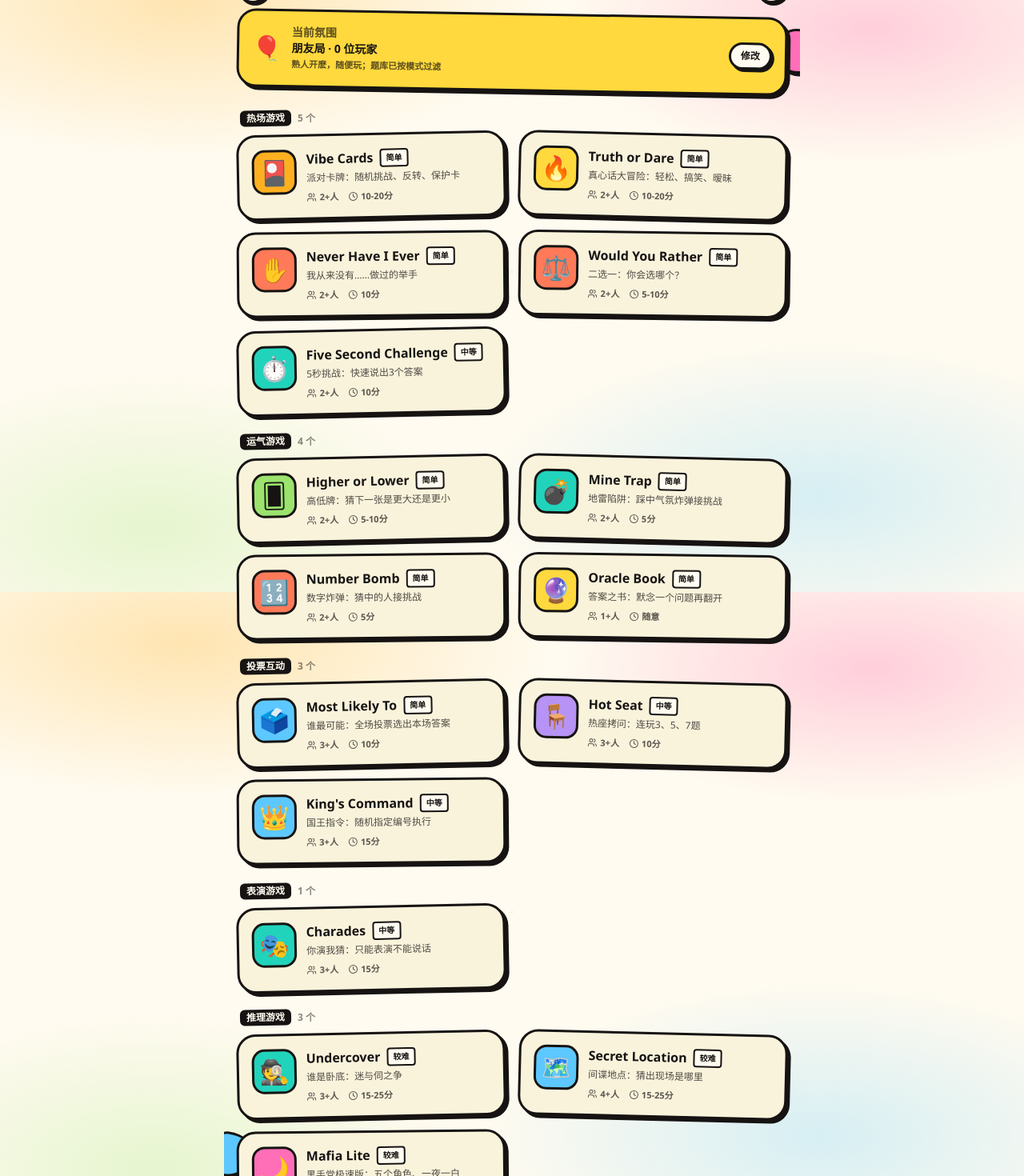
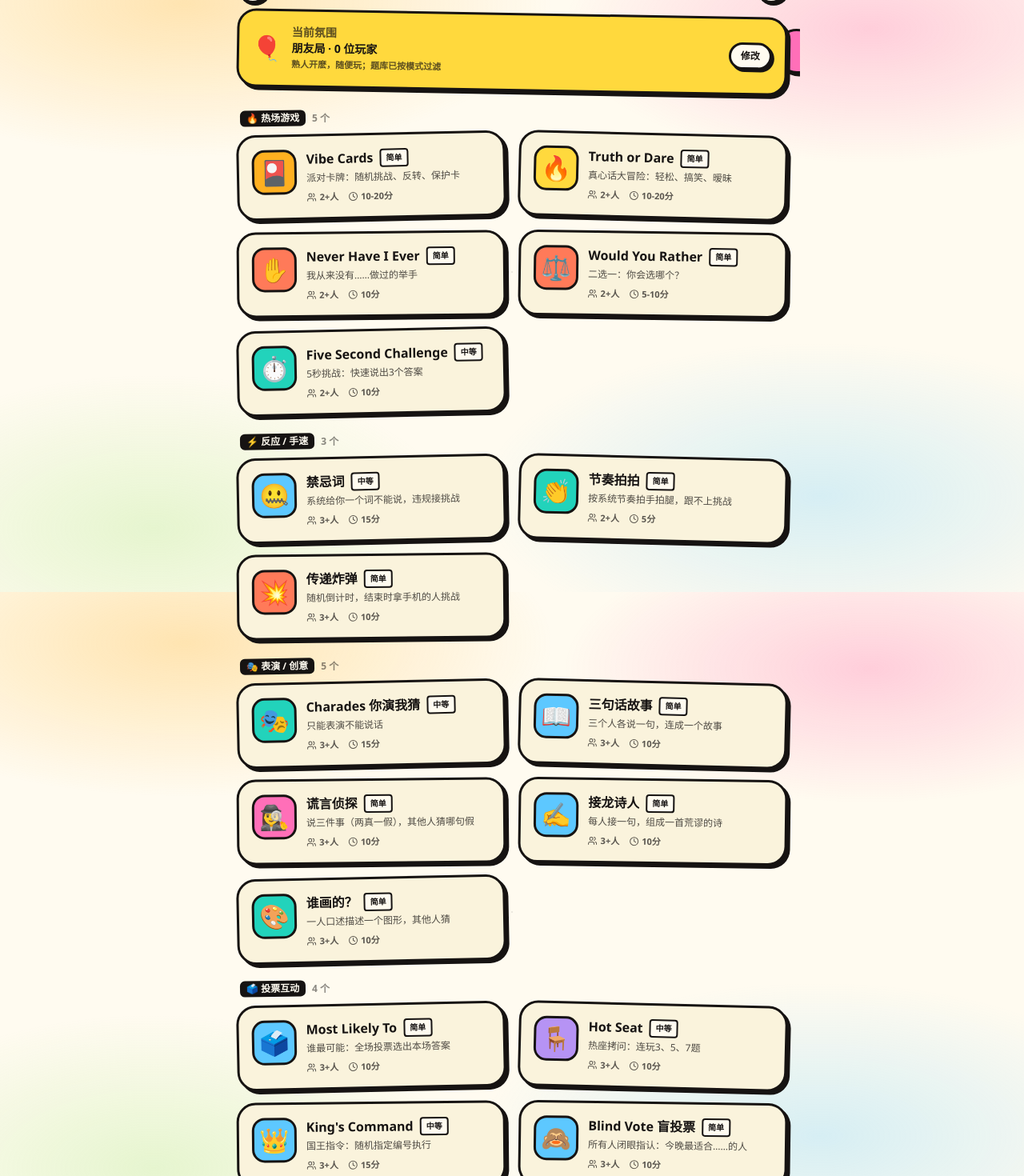
Before and after one commit to byronwjw-ui/vibepartyglobal, a Next.js app: page /lobby in a window 1280 px wide. Shown: the part 60-1530 px from the top of the page at 80% size. Built offline with nearby package versions, Linux system fonts and the light colour scheme.

Commit message:
注册 12 个新游戏 + 新增 3 个游戏分类（表演/反应/暧昧/喝酒切换）

```diff
--- a/data/games.ts
+++ b/data/games.ts
@@ -1,35 +1,60 @@
 import type { GameDefinition } from '@/types';
 
 export const GAMES: GameDefinition[] = [
-  // 热场
-  { id: 'vibe-cards', title: 'Vibe Cards', subtitle: '派对卡牌：随机挑战、反转、保护卡', category: '热场游戏', minPlayers: 2, duration: '10-20分', difficulty: '简单', tags: ['全员','轻松','随机'], icon: '🎴', isPremium: false, enabled: true },
-  { id: 'truth-or-dare', title: 'Truth or Dare', subtitle: '真心话大冒险：轻松、搞笑、暧昧', category: '热场游戏', minPlayers: 2, duration: '10-20分', difficulty: '简单', tags: ['经典','互动'], icon: '🔥', isPremium: false, enabled: true },
-  { id: 'never-have-i-ever', title: 'Never Have I Ever', subtitle: '我从来没有……做过的举手', category: '热场游戏', minPlayers: 2, duration: '10分', difficulty: '简单', tags: ['破冰','闲聊'], icon: '✋', isPremium: false, enabled: true },
-  { id: 'would-you-rather', title: 'Would You Rather', subtitle: '二选一：你会选哪个？', category: '热场游戏', minPlayers: 2, duration: '5-10分', difficulty: '简单', tags: ['投票','思考'], icon: '⚖️', isPremium: false, enabled: true },
-  { id: 'five-second', title: 'Five Second Challenge', subtitle: '5秒挑战：快速说出3个答案', category: '热场游戏', minPlayers: 2, duration: '10分', difficulty: '中等', tags: ['节奏','反应'], icon: '⏱️', isPremium: false, enabled: true },
-  // 运气
-  { id: 'higher-lower', title: 'Higher or Lower', subtitle: '高低牌：猜下一张是更大还是更小', category: '运气游戏', minPlayers: 2, duration: '5-10分', difficulty: '简单', tags: ['牌面','猜测'], icon: '🂠', isPremium: false, enabled: true },
-  { id: 'mine-trap', title: 'Mine Trap', subtitle: '地雷陷阱：踩中气氛炸弹接挑战', category: '运气游戏', minPlayers: 2, duration: '5分', difficulty: '简单', tags: ['网格','心跳'], icon: '💣', isPremium: false, enabled: true },
-  { id: 'number-bomb', title: 'Number Bomb', subtitle: '数字炸弹：猜中的人接挑战', category: '运气游戏', minPlayers: 2, duration: '5分', difficulty: '简单', tags: ['数字','经典'], icon: '🔢', isPremium: false, enabled: true },
-  { id: 'oracle-book', title: 'Oracle Book', subtitle: '答案之书：默念一个问题再翻开', category: '运气游戏', minPlayers: 1, duration: '随意', difficulty: '简单', tags: ['占卜','神秘'], icon: '🔮', isPremium: false, enabled: true },
-  // 投票
-  { id: 'most-likely-to', title: 'Most Likely To', subtitle: '谁最可能：全场投票选出本场答案', category: '投票互动', minPlayers: 3, duration: '10分', difficulty: '简单', tags: ['投票','夕阳红'], icon: '🗳️', isPremium: false, enabled: true },
-  { id: 'hot-seat', title: 'Hot Seat', subtitle: '热座拷问：连玩3、5、7题', category: '投票互动', minPlayers: 3, duration: '10分', difficulty: '中等', tags: ['提问','深聊'], icon: '🪑', isPremium: false, enabled: true },
-  { id: 'kings-command', title: "King's Command", subtitle: '国王指令：随机指定编号执行', category: '投票互动', minPlayers: 3, duration: '15分', difficulty: '中等', tags: ['身份','隐藏'], icon: '👑', isPremium: false, enabled: true },
-  // 表演
-  { id: 'charades', title: 'Charades', subtitle: '你演我猜：只能表演不能说话', category: '表演游戏', minPlayers: 3, duration: '15分', difficulty: '中等', tags: ['表演','计时'], icon: '🎭', isPremium: false, enabled: true },
-  // 推理
-  { id: 'undercover', title: 'Undercover', subtitle: '谁是卧底：迷与伺之争', category: '推理游戏', minPlayers: 3, duration: '15-25分', difficulty: '较难', tags: ['身份','讨论'], icon: '🕵️', isPremium: false, enabled: true },
-  { id: 'secret-location', title: 'Secret Location', subtitle: '间谍地点：猜出现场是哪里', category: '推理游戏', minPlayers: 4, duration: '15-25分', difficulty: '较难', tags: ['身份','隐藏'], icon: '🗺️', isPremium: false, enabled: true },
-  { id: 'mafia-lite', title: 'Mafia Lite', subtitle: '黑手党极速版：五个角色、一夜一白', category: '推理游戏', minPlayers: 5, duration: '20-30分', difficulty: '较难', tags: ['夜晚','投票'], icon: '🌙', isPremium: false, enabled: true },
+  // ============ 热场游戏 ============
+  { id: 'vibe-cards', title: 'Vibe Cards', subtitle: '派对卡牌：随机挑战、反转、保护卡', category: '热场游戏', minPlayers: 2, duration: '10-20分', difficulty: '简单', tags: ['全员','轻松','随机'], modeAffinity: ['friends','funny'], icon: '🎴', isPremium: false, enabled: true },
+  { id: 'truth-or-dare', title: 'Truth or Dare', subtitle: '真心话大冒险：轻松、搞笑、暧昧', category: '热场游戏', minPlayers: 2, duration: '10-20分', difficulty: '简单', tags: ['经典','互动'], modeAffinity: ['friends','spicy'], icon: '🔥', isPremium: false, enabled: true },
+  { id: 'never-have-i-ever', title: 'Never Have I Ever', subtitle: '我从来没有……做过的举手', category: '热场游戏', minPlayers: 2, duration: '10分', difficulty: '简单', tags: ['破冰','闲聊'], modeAffinity: ['icebreaker','friends'], icon: '✋', isPremium: false, enabled: true },
+  { id: 'would-you-rather', title: 'Would You Rather', subtitle: '二选一：你会选哪个？', category: '热场游戏', minPlayers: 2, duration: '5-10分', difficulty: '简单', tags: ['投票','思考'], modeAffinity: ['icebreaker','friends'], icon: '⚖️', isPremium: false, enabled: true },
+  { id: 'five-second', title: 'Five Second Challenge', subtitle: '5秒挑战：快速说出3个答案', category: '热场游戏', minPlayers: 2, duration: '10分', difficulty: '中等', tags: ['节奏','反应'], modeAffinity: ['funny','friends'], icon: '⏱️', isPremium: false, enabled: true },
+
+  // ============ 运气游戏 ============
+  { id: 'higher-lower', title: 'Higher or Lower', subtitle: '高低牌：猜下一张是更大还是更小', category: '运气游戏', minPlayers: 2, duration: '5-10分', difficulty: '简单', tags: ['牌面','猜测'], modeAffinity: ['friends','drinking'], icon: '🂠', isPremium: false, enabled: true },
+  { id: 'mine-trap', title: 'Mine Trap', subtitle: '地雷陷阱：踩中气氛炸弹接挑战', category: '运气游戏', minPlayers: 2, duration: '5分', difficulty: '简单', tags: ['网格','心跳'], modeAffinity: ['funny','drinking'], icon: '💣', isPremium: false, enabled: true },
+  { id: 'number-bomb', title: 'Number Bomb', subtitle: '数字炸弹：猜中的人接挑战', category: '运气游戏', minPlayers: 2, duration: '5分', difficulty: '简单', tags: ['数字','经典'], modeAffinity: ['friends','drinking'], icon: '🔢', isPremium: false, enabled: true },
+  { id: 'oracle-book', title: 'Oracle Book', subtitle: '答案之书：默念一个问题再翻开', category: '运气游戏', minPlayers: 1, duration: '随意', difficulty: '简单', tags: ['占卜','神秘'], modeAffinity: ['spicy','friends'], icon: '🔮', isPremium: false, enabled: true },
+
+  // ============ 投票互动 ============
+  { id: 'most-likely-to', title: 'Most Likely To', subtitle: '谁最可能：全场投票选出本场答案', category: '投票互动', minPlayers: 3, duration: '10分', difficulty: '简单', tags: ['投票','吐槽'], modeAffinity: ['friends','funny'], icon: '🗳️', isPremium: false, enabled: true },
+  { id: 'hot-seat', title: 'Hot Seat', subtitle: '热座拷问：连玩3、5、7题', category: '投票互动', minPlayers: 3, duration: '10分', difficulty: '中等', tags: ['提问','深聊'], modeAffinity: ['spicy','friends'], icon: '🪑', isPremium: false, enabled: true },
+  { id: 'kings-command', title: "King's Command", subtitle: '国王指令：随机指定编号执行', category: '投票互动', minPlayers: 3, duration: '15分', difficulty: '中等', tags: ['身份','隐藏'], modeAffinity: ['friends','funny'], icon: '👑', isPremium: false, enabled: true },
+  { id: 'blind-vote', title: 'Blind Vote 盲投票', subtitle: '所有人闭眼指认：今晚最适合……的人', category: '投票互动', minPlayers: 3, duration: '10分', difficulty: '简单', tags: ['投票','无声'], modeAffinity: ['icebreaker','friends'], icon: '🙈', isPremium: false, enabled: true },
+
+  // ============ 表演 / 创意 ============
+  { id: 'charades', title: 'Charades 你演我猜', subtitle: '只能表演不能说话', category: '表演 / 创意', minPlayers: 3, duration: '15分', difficulty: '中等', tags: ['表演','计时'], modeAffinity: ['funny','friends'], icon: '🎭', isPremium: false, enabled: true },
+  { id: 'chain-poet', title: '接龙诗人', subtitle: '每人接一句，组成一首荒谬的诗', category: '表演 / 创意', minPlayers: 3, duration: '10分', difficulty: '简单', tags: ['创意','接龙'], modeAffinity: ['icebreaker','funny'], icon: '✍️', isPremium: false, enabled: true },
+  { id: 'three-sentence', title: '三句话故事', subtitle: '三个人各说一句，连成一个故事', category: '表演 / 创意', minPlayers: 3, duration: '10分', difficulty: '简单', tags: ['即兴','合作'], modeAffinity: ['funny','friends'], icon: '📖', isPremium: false, enabled: true },
+  { id: 'two-truths', title: '谎言侦探', subtitle: '说三件事（两真一假），其他人猜哪句假', category: '表演 / 创意', minPlayers: 3, duration: '10分', difficulty: '简单', tags: ['破冰','推理'], modeAffinity: ['icebreaker','friends'], icon: '🕵️‍♀️', isPremium: false, enabled: true },
+  { id: 'guess-doodle', title: '谁画的？', subtitle: '一人口述描述一个图形，其他人猜', category: '表演 / 创意', minPlayers: 3, duration: '10分', difficulty: '简单', tags: ['想象','猜词'], modeAffinity: ['funny','icebreaker'], icon: '🎨', isPremium: false, enabled: true },
+
+  // ============ 反应 / 手速 ============
+  { id: 'pass-bomb', title: '传递炸弹', subtitle: '随机倒计时，结束时拿手机的人挑战', category: '反应 / 手速', minPlayers: 3, duration: '10分', difficulty: '简单', tags: ['倒计时','紧张'], modeAffinity: ['funny','drinking'], icon: '💥', isPremium: false, enabled: true },
+  { id: 'taboo-word', title: '禁忌词', subtitle: '系统给你一个词不能说，违规接挑战', category: '反应 / 手速', minPlayers: 3, duration: '15分', difficulty: '中等', tags: ['全程','监督'], modeAffinity: ['funny','friends'], icon: '🤐', isPremium: false, enabled: true },
+  { id: 'rhythm-clap', title: '节奏拍拍', subtitle: '按系统节奏拍手拍腿，跟不上挑战', category: '反应 / 手速', minPlayers: 2, duration: '5分', difficulty: '简单', tags: ['节奏','身体'], modeAffinity: ['funny','friends'], icon: '👏', isPremium: false, enabled: true },
+
+  // ============ 暧昧 / 心动 ============
+  { id: 'heart-radar', title: '心动雷达', subtitle: '所有人同时指：现场你最想……的人', category: '暧昧 / 心动', minPlayers: 3, duration: '10分', difficulty: '简单', tags: ['暧昧','同步'], modeAffinity: ['spicy'], icon: '💘', isPremium: false, enabled: true },
+  { id: 'secret-mailbox', title: '真心话信箱', subtitle: '匿名向某人提问，被问的人可跳过', category: '暧昧 / 心动', minPlayers: 3, duration: '15分', difficulty: '中等', tags: ['匿名','真心话'], modeAffinity: ['spicy','friends'], icon: '💌', isPremium: false, enabled: true },
+
+  // ============ 喝酒 / 无酒精 ============
+  { id: 'cheers-chain', title: '干杯链', subtitle: '符合条件的人做出动作（自动切换喝/不喝）', category: '喝酒 / 无酒精', minPlayers: 3, duration: '10分', difficulty: '简单', tags: ['全员','切换'], modeAffinity: ['drinking','sober','friends'], icon: '🥂', isPremium: false, enabled: true },
+  { id: 'party-rps', title: '派对猜拳', subtitle: '石头剪刀布 + 派对牌（暴击/反弹/保护）', category: '喝酒 / 无酒精', minPlayers: 2, duration: '5分', difficulty: '简单', tags: ['对决','快速'], modeAffinity: ['funny','drinking'], icon: '✊', isPremium: false, enabled: true },
+
+  // ============ 推理游戏 ============
+  { id: 'undercover', title: 'Undercover 谁是卧底', subtitle: '迷与伺之争', category: '推理游戏', minPlayers: 3, duration: '15-25分', difficulty: '较难', tags: ['身份','讨论'], modeAffinity: ['friends','funny'], icon: '🕵️', isPremium: false, enabled: true },
+  { id: 'secret-location', title: 'Secret Location 间谍地点', subtitle: '猜出现场是哪里', category: '推理游戏', minPlayers: 4, duration: '15-25分', difficulty: '较难', tags: ['身份','隐藏'], modeAffinity: ['friends','funny'], icon: '🗺️', isPremium: false, enabled: true },
+  { id: 'mafia-lite', title: 'Mafia Lite 黑手党极速版', subtitle: '五个角色、一夜一白', category: '推理游戏', minPlayers: 5, duration: '20-30分', difficulty: '较难', tags: ['夜晚','投票'], modeAffinity: ['friends'], icon: '🌙', isPremium: false, enabled: true },
 ];
 
 export const GAME_CATEGORIES: { id: string; label: string }[] = [
-  { id: '热场游戏', label: '热场游戏' },
-  { id: '运气游戏', label: '运气游戏' },
-  { id: '投票互动', label: '投票互动' },
-  { id: '表演游戏', label: '表演游戏' },
-  { id: '推理游戏', label: '推理游戏' },
+  { id: '热场游戏', label: '🔥 热场游戏' },
+  { id: '反应 / 手速', label: '⚡ 反应 / 手速' },
+  { id: '表演 / 创意', label: '🎭 表演 / 创意' },
+  { id: '投票互动', label: '🗳️ 投票互动' },
+  { id: '暧昧 / 心动', label: '💘 暧昧 / 心动' },
+  { id: '喝酒 / 无酒精', label: '🥂 喝酒 / 无酒精' },
+  { id: '运气游戏', label: '🎲 运气游戏' },
+  { id: '推理游戏', label: '🕵️ 推理游戏' },
 ];
 
 export function getGame(id: string): GameDefinition | undefined {
```
